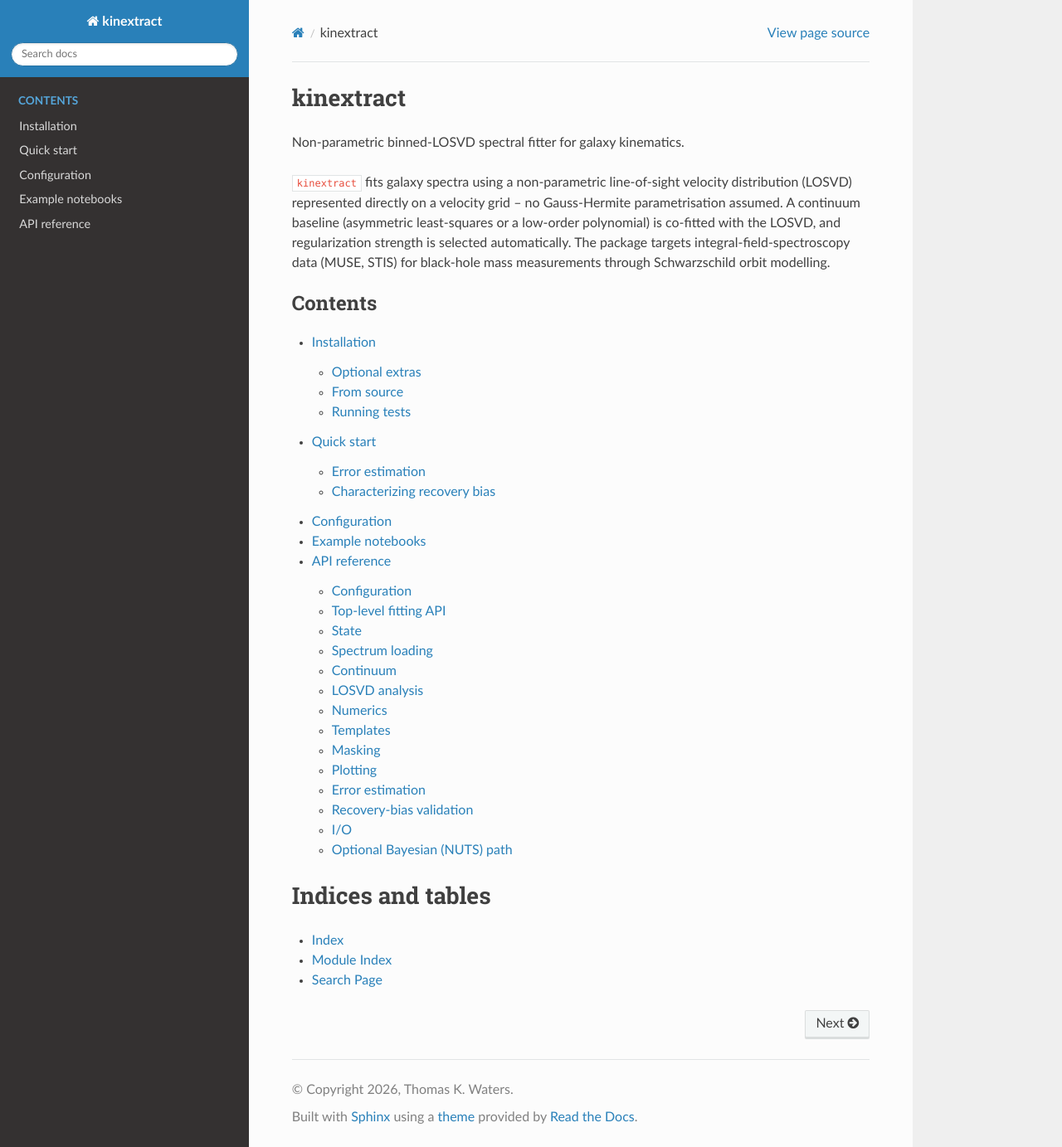
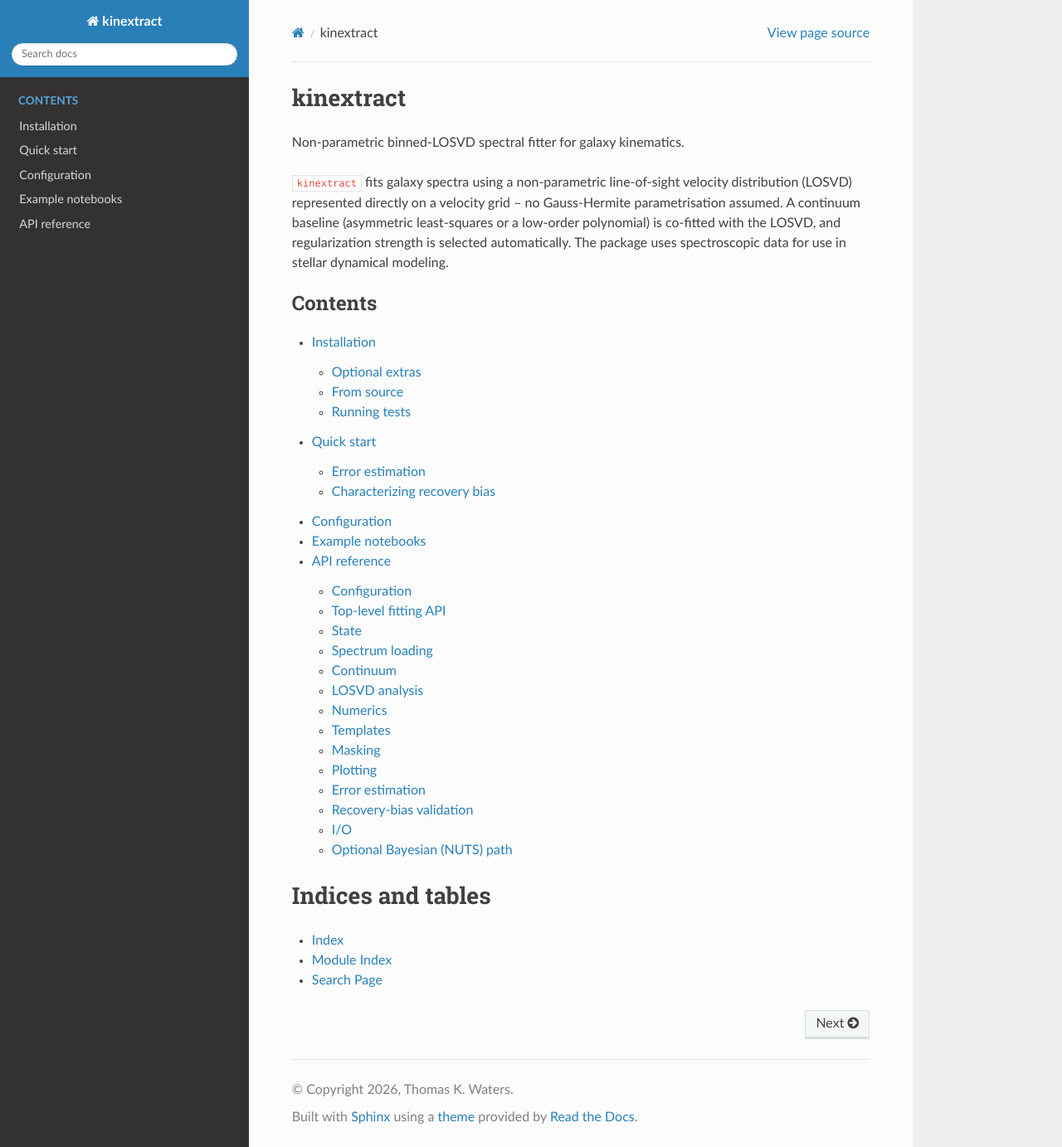
Before and after one commit to thomas-k-waters/kinextract, a Sphinx documentation site: the page built from docs/index.rst, in a window 1280 px wide and 1383 px high. Shown: the whole window at 83% size. Built offline with Sphinx 7.4.7 and the Read the Docs theme 3.1.0, drawn with Linux system fonts in a browser that asks for light colours.

Commit message:
Minor documentation updates.

```diff
--- a/docs/index.rst
+++ b/docs/index.rst
@@ -7,9 +7,8 @@ Non-parametric binned-LOSVD spectral fitter for galaxy kinematics.
 velocity distribution (LOSVD) represented directly on a velocity grid -- no
 Gauss-Hermite parametrisation assumed. A continuum baseline (asymmetric
 least-squares or a low-order polynomial) is co-fitted with the LOSVD, and
-regularization strength is selected automatically. The package targets
-integral-field-spectroscopy data (MUSE, STIS) for black-hole mass
-measurements through Schwarzschild orbit modelling.
+regularization strength is selected automatically. The package uses
+spectroscopic data for use in stellar dynamical modeling.
 
 .. toctree::
    :maxdepth: 2
```
Also changed, not shown: examples/README.md, 1 other file.
